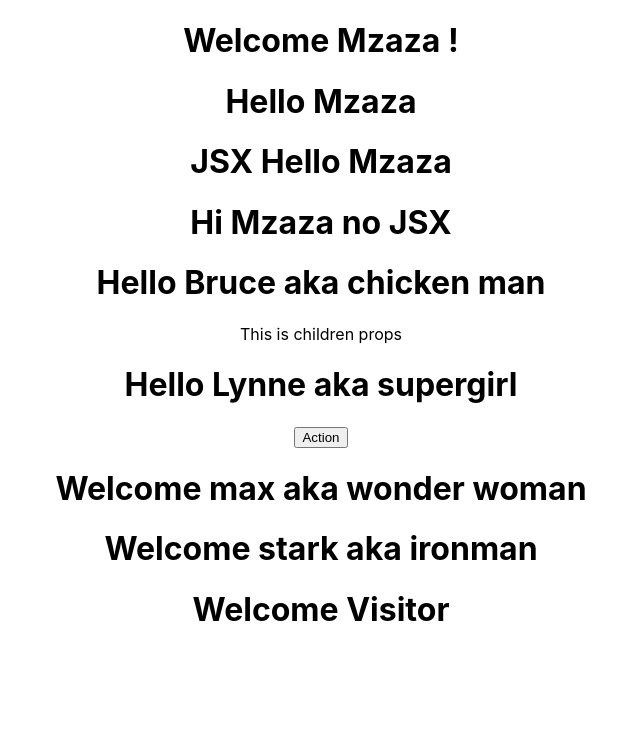
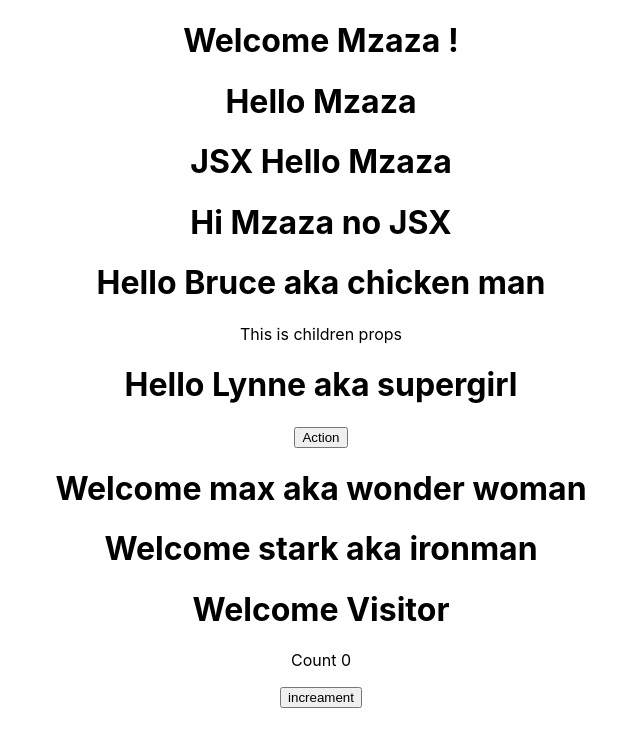
Before and after one commit to mzazakeith/React-Tutorials, a React (Create React App) app in the folder hello-components/: page / in a window 1280 px wide. Shown: the top 746 px of the page, without its empty margins (319-959 px from the left). Built offline with nearby package versions, Linux system fonts and the light colour scheme.

Commit message:
set states

```diff
--- a/hello-components/src/App.js
+++ b/hello-components/src/App.js
@@ -7,6 +7,7 @@ import Hi from './components/Hi';
 import PropsHi from './components/PropsHi';
 import PropsClassHi from './components/PropsClassHi';
 import StateClassHi from './components/StatesClassHi';
+import SetStateCounter from './components/SetStateCounter';
 
 function App() {
   return (
@@ -24,6 +25,7 @@ function App() {
       <PropsClassHi Name="max" HeroName="wonder woman"></PropsClassHi>
       <PropsClassHi Name="stark" HeroName="ironman"></PropsClassHi>
       <StateClassHi/>
+      <SetStateCounter/>
     </div>
   );
 }
--- /dev/null
+++ b/hello-components/src/components/SetStateCounter.js
@@ -0,0 +1,34 @@
+import React, { Component } from 'react'
+
+class SetStateCounter extends Component {
+    constructor(props) {
+        super(props)
+
+        this.state = {
+             count:0
+        }
+    }
+
+    // increament(){
+    //     this.setState({
+    //         count: this.state.count + 1
+    //     })
+    // }
+
+    increament(){
+        this.setState(prevState => ({
+            count:prevState.count + 1
+        }))
+    }
+
+    render() {
+        return (
+            <div>
+                <p>Count {this.state.count}</p>
+                <button onClick={() => this.increament()}>increament</button>
+            </div>
+        )
+    }
+}
+
+export default SetStateCounter
```
